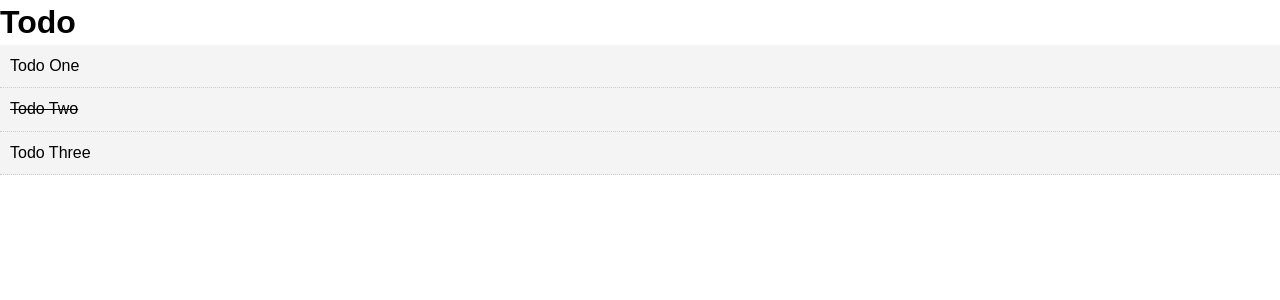
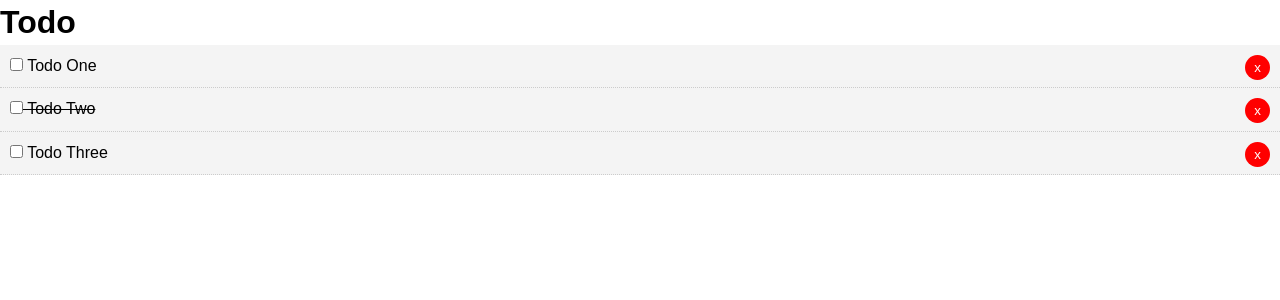
Before and after one commit to AwakenedMind/vue-todo, a Vue app: page / in a window 1280 px wide. Shown: the top 300 px of the page. Built offline with nearby package versions, Linux system fonts and the light colour scheme.

Commit message:
added delete todo functionality

```diff
--- a/src/App.vue
+++ b/src/App.vue
@@ -1,6 +1,6 @@
 <template>
   <div id="app">
-    <Todos v-bind:todos="todos" />
+    <Todos v-bind:todos="todos" v-on:del-todo="deleteTodo" />
   </div>
 </template>
 
@@ -18,6 +18,11 @@
         { id: 3, title: "Todo Three", completed: false }
       ]
     };
+  },
+  methods: {
+    deleteTodo(id) {
+      this.todos = this.todos.filter(todo => todo.id !== id);
+    }
   }
 };
 </script>
--- a/src/components/TodoItem.vue
+++ b/src/components/TodoItem.vue
@@ -1,13 +1,22 @@
 <template>
   <div class="todo-item" v-bind:class="{'is-complete': todo.completed}">
-    <p>{{todo.title}}</p>
+    <p>
+      <input type="checkbox" v-on:change="markComplete" />
+      {{todo.title}}
+      <button class="del" @click="$emit('del-todo', todo.id)">x</button>
+    </p>
   </div>
 </template>
 
 <script>
 export default {
   name: "TodoItem",
-  props: ["todo"]
+  props: ["todo"],
+  methods: {
+    markComplete() {
+      this.todo.completed = !this.todo.completed;
+    }
+  }
 };
 </script>
 
--- a/src/components/Todos.vue
+++ b/src/components/Todos.vue
@@ -2,7 +2,7 @@
   <div>
     <h1>Todo</h1>
     <div v-for="todo in todos" v-bind:key="todo">
-      <TodoItem v-bind:todo="todo" />
+      <TodoItem v-bind:todo="todo" v-on:del-todo="$emit('del-todo', todo.id)" />
     </div>
   </div>
 </template>
```
